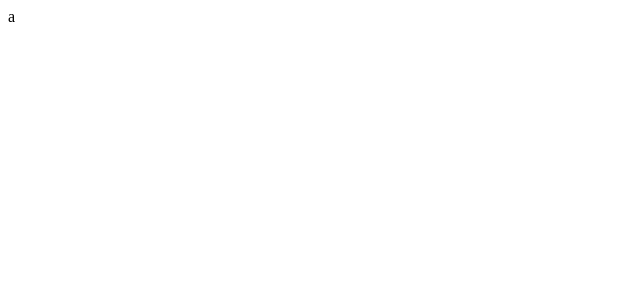
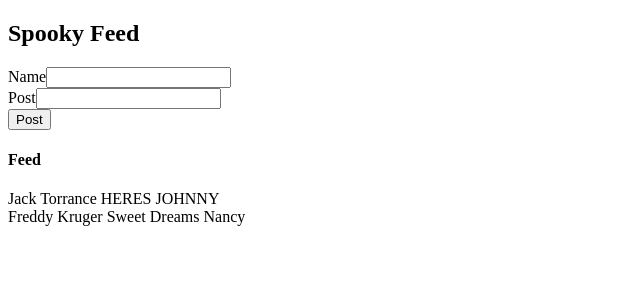
Before and after one commit to Cyttrix/social_feed_proj, a React (Create React App) app in the folder my-app/: page / in a window 1280 px wide. Shown: the top 300 px of the page, without its empty margins (0-640 px from the left). Built offline with nearby package versions, Linux system fonts and the light colour scheme.

Commit message:
3rd commit, added dummy data for PostList component, added form with submit button for CreatePostForm component.

```diff
--- a/my-app/src/App.js
+++ b/my-app/src/App.js
@@ -1,8 +1,15 @@
 import './App.css';
+import Header from './components/Header'
+import PostList from './components/PostList';
+import CreatePostForm from './components/CreatePostForm';
 
 function App() {
   return (
-    <div>a</div>
+    <div>
+    <Header/>
+    <CreatePostForm/>
+    <PostList/>
+    </div>
   );
 }
 
--- /dev/null
+++ b/my-app/src/components/CreatePostForm.jsx
@@ -0,0 +1,22 @@
+import React, {useState} from 'react';
+
+const CreatePostForm = ({}) => {
+    const [user, setUser] = useState('');
+    const [text, setText] = useState('');
+
+    return (
+        <form action="flex-item">
+            <div>
+                <label>Name</label>
+                <input value={user} onChange={(e) => setUser(e.target.value)} />
+            </div>
+            <div>
+                <label>Post</label>
+                <input value={text} onChange={(e) => setText(e.target.value)} />
+            </div>
+            <button type="submit">Post</button>
+        </form>
+    )
+}
+
+export default CreatePostForm;
--- /dev/null
+++ b/my-app/src/components/Header.jsx
@@ -0,0 +1,8 @@
+const Header = ({}) => {
+    return (
+    <header>
+        <h2>Spooky Feed</h2>
+    </header> );
+}
+
+export default Header;
--- /dev/null
+++ b/my-app/src/components/PostList.jsx
@@ -0,0 +1,13 @@
+const MovieList = ({}) => {
+    const posts = [{user: "Jack Torrance", text: "HERES JOHNNY"}, {user: "Freddy Kruger", text: "Sweet Dreams Nancy"}];
+    const postItems = posts.map((post) => <div>{post.user} {post.text}</div>);
+    return (
+    <div>
+        <h4>Feed</h4>
+        <div>
+           {postItems}
+        </div>
+    </div> );
+}
+
+export default MovieList;
```
Also changed, not shown: my-app/src/Header.jsx (deleted), my-app/src/Post.jsx (deleted), my-app/src/PostList.jsx (deleted), my-app/src/components/Post.jsx (added).
